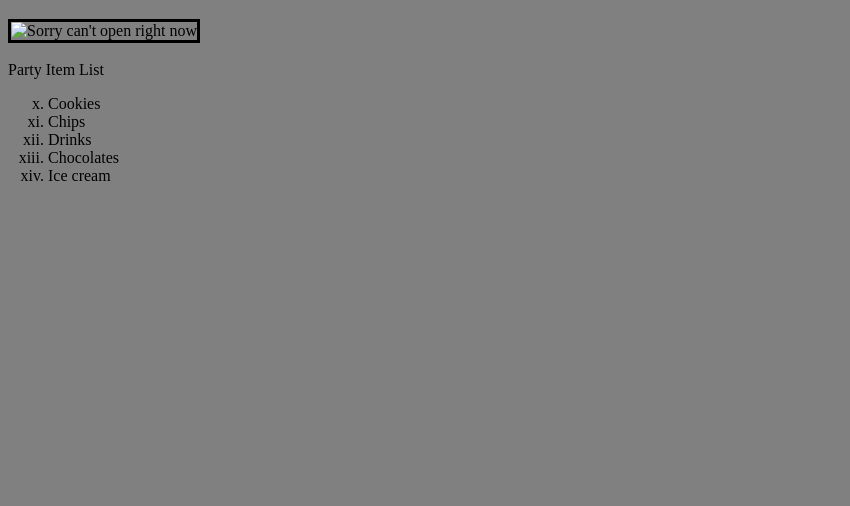
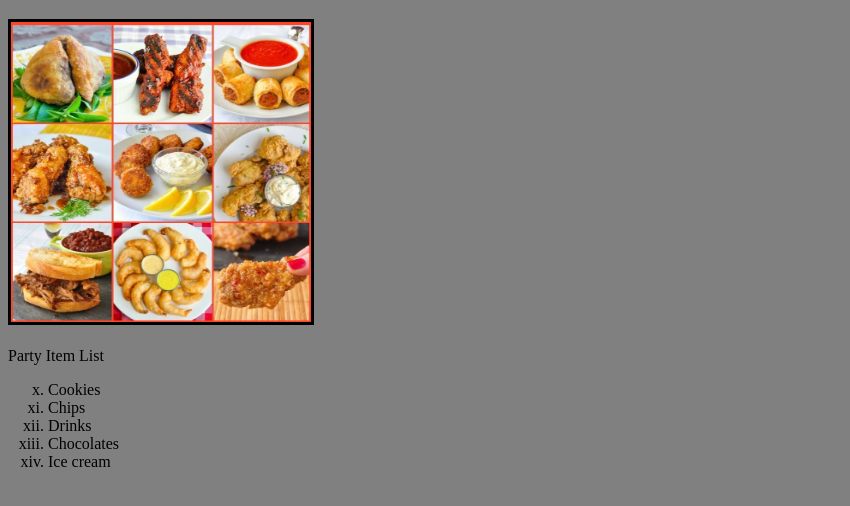
Before and after one commit to AahanaGambhir/list-and-image, a plain HTML site: page index.html in a window 1280 px wide. Shown: the part 280-786 px from the top of the page, without its empty margins (0-850 px from the left). Drawn offline with Linux system fonts and the light colour scheme.

Commit message:
Update index.html

```diff
--- a/index.html
+++ b/index.html
@@ -18,7 +18,7 @@
 <br>
 <h1>PARTY ITEMS</h1>
 
-<img src="/Users/mac/Desktop/Coding(Aahana)/School/untitled folder/image/Party food.jpeg" width="300" height="300" alt="Sorry can't open right now" border="3">
+<img src="/list-and-image/Party food.jpeg" width="300" height="300" alt="Sorry can't open right now" border="3">
 <br>
 <br>
 
```
